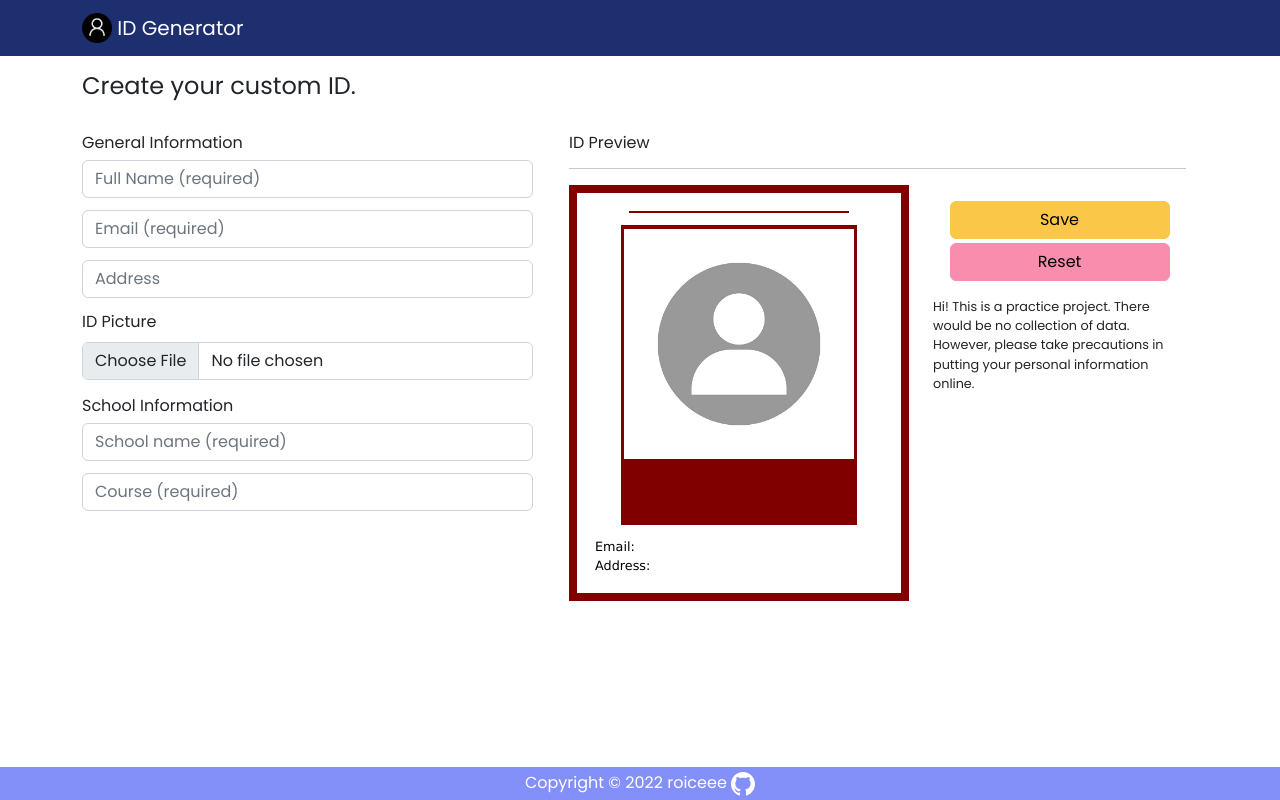
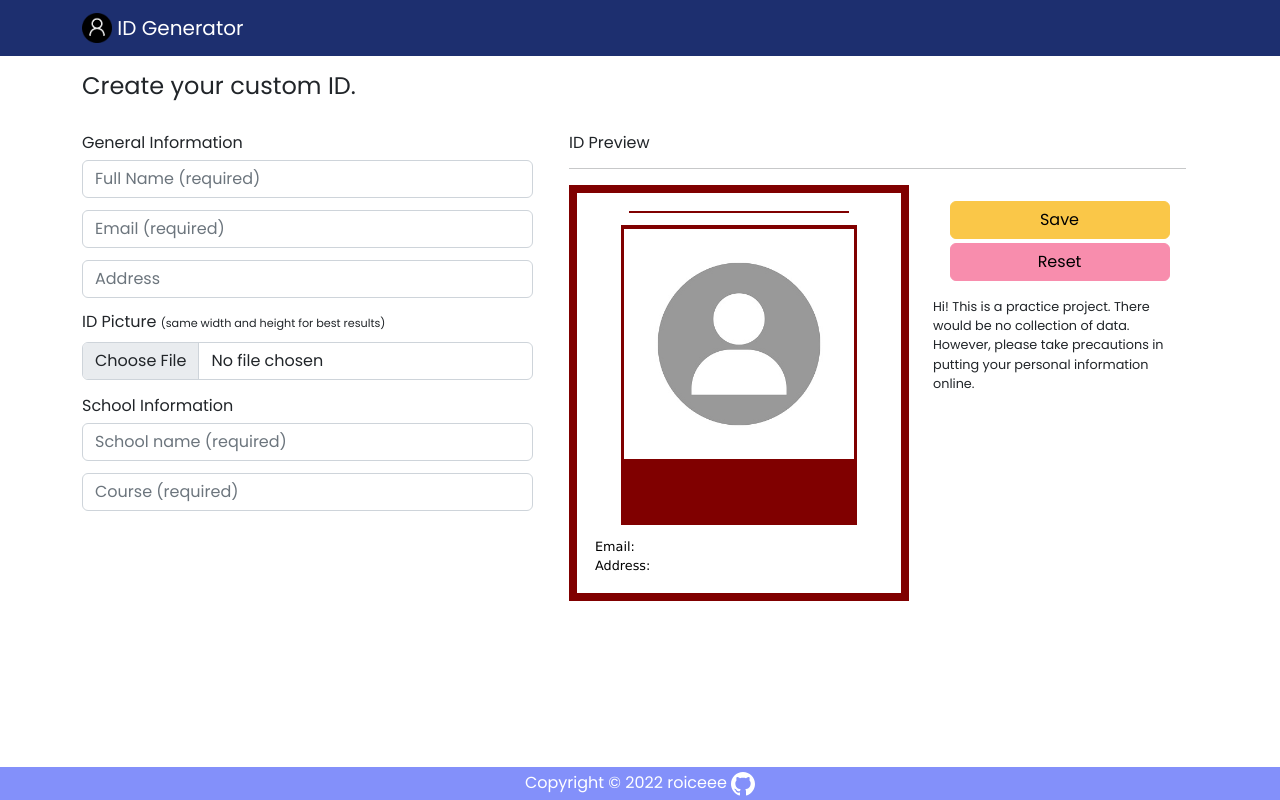
Before and after one commit to roiceee/CV-App, a React (Create React App) app: page / in a window 1280 px wide. Built offline with nearby package versions, Linux system fonts and the light colour scheme.

Commit message:
fix id container margin

```diff
--- a/src/components/body/form-components/generalInformation.js
+++ b/src/components/body/form-components/generalInformation.js
@@ -71,7 +71,7 @@ function GeneralInformationForm({
       </Form.Group>
 
       <Form.Group controlId="photo" className="mb-2">
-        <Form.Label>ID Picture</Form.Label>
+        <Form.Label>ID Picture <span style={{fontSize: "0.7rem"}}>(same width and height for best results)</span></Form.Label>
         <Form.Control
           type="file"
           accept="image/*"
--- a/src/components/body/id-components/idContainer.js
+++ b/src/components/body/id-components/idContainer.js
@@ -48,7 +48,7 @@ function IdContainer({ studentInfo, idProperties, setStudentInfo }) {
       <h6>ID Preview</h6>
       <hr></hr>
       <Row>
-        <Col className="mx-auto mx-sm-0">
+        <Col  className="mx-auto mx-sm-0">
           <IdPreview
             idProperties={idProperties}
             studentInfo={studentInfo}
--- a/src/styles/id-preview.css
+++ b/src/styles/id-preview.css
@@ -6,6 +6,7 @@
     font-size: 0.9rem;
     box-sizing: border-box;
     background-clip: content-box;
+    margin: auto;
 }
 
 #name-preview {
```
Also changed, not shown: 11 other files (tests, documents, lock files or other folders).
